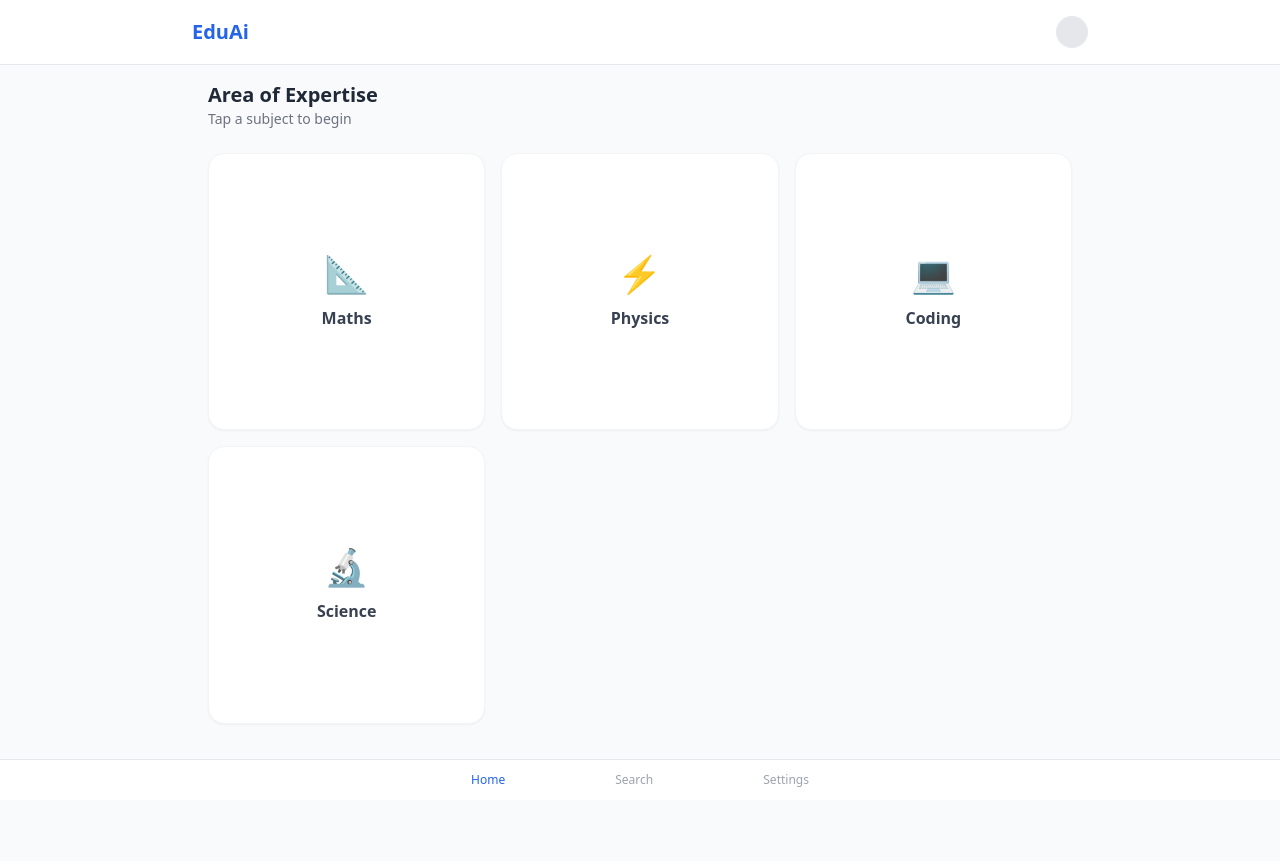
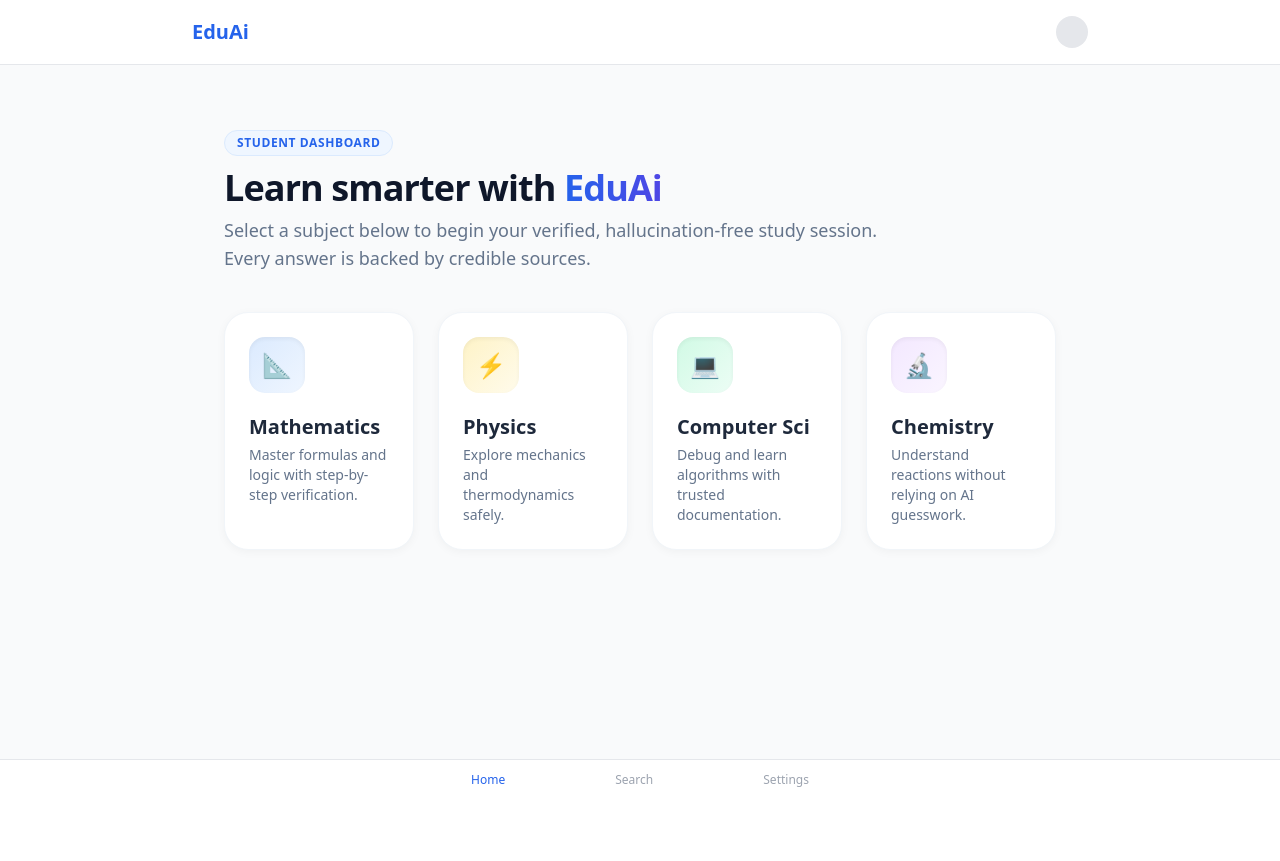
Before and after one commit to azwadsultan-lab/Hackathon, a Django app: page / in a window 1280 px wide. After the commit the page ends 787 px from the top, so only its background shows below. Run offline with Django 5.2, Linux system fonts and the light colour scheme; some libraries are stand-ins or nearby versions.

Commit message:
Added premium dashboard UI and subject detail page

```diff
--- a/eduai/myapp/templates/home.html
+++ b/eduai/myapp/templates/home.html
@@ -1,32 +1,66 @@
 {% extends 'base.html' %}
 
 {% block content %}
-<div class="mb-6">
-    <h2 class="text-xl font-bold text-gray-800">Area of Expertise</h2>
-    <p class="text-sm text-gray-500">Tap a subject to begin</p>
-</div>
+<div class="max-w-5xl mx-auto px-4 py-8 md:py-12 pb-24">
 
-<div class="grid grid-cols-2 sm:grid-cols-3 gap-4 pb-20">
+    <div class="mb-10">
+        <span class="inline-block py-1 px-3 rounded-full bg-blue-50 border border-blue-100 text-blue-600 text-xs font-bold tracking-wider uppercase mb-3">
+            Student Dashboard
+        </span>
+        <h2 class="text-3xl md:text-4xl font-extrabold text-slate-900 tracking-tight mb-2">
+            Learn smarter with <span class="text-transparent bg-clip-text bg-gradient-to-r from-blue-600 to-indigo-600">EduAi</span>
+        </h2>
+        <p class="text-slate-500 max-w-2xl text-lg">
+            Select a subject below to begin your verified, hallucination-free study session. Every answer is backed by credible sources.
+        </p>
+    </div>
 
-    <a href="#" class="aspect-square bg-white shadow-sm rounded-2xl flex flex-col items-center justify-center border border-gray-100 hover:border-blue-500 hover:shadow-md transition-all group cursor-pointer">
-        <div class="text-4xl mb-3 group-hover:scale-110 transition-transform">📐</div>
-        <span class="font-bold text-gray-700">Maths</span>
-    </a>
+    <div class="grid grid-cols-1 sm:grid-cols-2 lg:grid-cols-4 gap-6">
 
-    <a href="#" class="aspect-square bg-white shadow-sm rounded-2xl flex flex-col items-center justify-center border border-gray-100 hover:border-blue-500 hover:shadow-md transition-all group cursor-pointer">
-        <div class="text-4xl mb-3 group-hover:scale-110 transition-transform">⚡</div>
-        <span class="font-bold text-gray-700">Physics</span>
-    </a>
+        <a href="/subject/" class="relative flex flex-col items-start p-6 bg-white rounded-3xl shadow-[0_2px_10px_rgb(0,0,0,0.04)] hover:shadow-[0_20px_40px_rgb(0,0,0,0.08)] border border-slate-100 hover:border-blue-200 transition-all duration-300 hover:-translate-y-1 group overflow-hidden cursor-pointer">
+            <div class="absolute -top-10 -right-10 w-32 h-32 bg-blue-50 rounded-full opacity-0 group-hover:opacity-100 group-hover:scale-150 transition-all duration-500 ease-in-out"></div>
 
-    <a href="#" class="aspect-square bg-white shadow-sm rounded-2xl flex flex-col items-center justify-center border border-gray-100 hover:border-blue-500 hover:shadow-md transition-all group cursor-pointer">
-        <div class="text-4xl mb-3 group-hover:scale-110 transition-transform">💻</div>
-        <span class="font-bold text-gray-700">Coding</span>
-    </a>
+            <div class="relative w-14 h-14 bg-gradient-to-br from-blue-100 to-blue-50 rounded-2xl flex items-center justify-center shadow-inner mb-5 group-hover:-rotate-6 group-hover:scale-110 transition-transform duration-300">
+                <span class="text-2xl">📐</span>
+            </div>
 
-    <a href="#" class="aspect-square bg-white shadow-sm rounded-2xl flex flex-col items-center justify-center border border-gray-100 hover:border-blue-500 hover:shadow-md transition-all group cursor-pointer">
-        <div class="text-4xl mb-3 group-hover:scale-110 transition-transform">🔬</div>
-        <span class="font-bold text-gray-700">Science</span>
-    </a>
+            <h3 class="font-bold text-slate-800 text-xl mb-1 relative z-10">Mathematics</h3>
+            <p class="text-sm text-slate-500 relative z-10">Master formulas and logic with step-by-step verification.</p>
+        </a>
 
+        <a href="/subject/" class="relative flex flex-col items-start p-6 bg-white rounded-3xl shadow-[0_2px_10px_rgb(0,0,0,0.04)] hover:shadow-[0_20px_40px_rgb(0,0,0,0.08)] border border-slate-100 hover:border-amber-200 transition-all duration-300 hover:-translate-y-1 group overflow-hidden cursor-pointer">
+            <div class="absolute -top-10 -right-10 w-32 h-32 bg-amber-50 rounded-full opacity-0 group-hover:opacity-100 group-hover:scale-150 transition-all duration-500 ease-in-out"></div>
+
+            <div class="relative w-14 h-14 bg-gradient-to-br from-amber-100 to-amber-50 rounded-2xl flex items-center justify-center shadow-inner mb-5 group-hover:-rotate-6 group-hover:scale-110 transition-transform duration-300">
+                <span class="text-2xl">⚡</span>
+            </div>
+
+            <h3 class="font-bold text-slate-800 text-xl mb-1 relative z-10">Physics</h3>
+            <p class="text-sm text-slate-500 relative z-10">Explore mechanics and thermodynamics safely.</p>
+        </a>
+
+        <a href="/subject/" class="relative flex flex-col items-start p-6 bg-white rounded-3xl shadow-[0_2px_10px_rgb(0,0,0,0.04)] hover:shadow-[0_20px_40px_rgb(0,0,0,0.08)] border border-slate-100 hover:border-emerald-200 transition-all duration-300 hover:-translate-y-1 group overflow-hidden cursor-pointer">
+            <div class="absolute -top-10 -right-10 w-32 h-32 bg-emerald-50 rounded-full opacity-0 group-hover:opacity-100 group-hover:scale-150 transition-all duration-500 ease-in-out"></div>
+
+            <div class="relative w-14 h-14 bg-gradient-to-br from-emerald-100 to-emerald-50 rounded-2xl flex items-center justify-center shadow-inner mb-5 group-hover:-rotate-6 group-hover:scale-110 transition-transform duration-300">
+                <span class="text-2xl">💻</span>
+            </div>
+
+            <h3 class="font-bold text-slate-800 text-xl mb-1 relative z-10">Computer Sci</h3>
+            <p class="text-sm text-slate-500 relative z-10">Debug and learn algorithms with trusted documentation.</p>
+        </a>
+
+        <a href="/subject/" class="relative flex flex-col items-start p-6 bg-white rounded-3xl shadow-[0_2px_10px_rgb(0,0,0,0.04)] hover:shadow-[0_20px_40px_rgb(0,0,0,0.08)] border border-slate-100 hover:border-purple-200 transition-all duration-300 hover:-translate-y-1 group overflow-hidden cursor-pointer">
+            <div class="absolute -top-10 -right-10 w-32 h-32 bg-purple-50 rounded-full opacity-0 group-hover:opacity-100 group-hover:scale-150 transition-all duration-500 ease-in-out"></div>
+
+            <div class="relative w-14 h-14 bg-gradient-to-br from-purple-100 to-purple-50 rounded-2xl flex items-center justify-center shadow-inner mb-5 group-hover:-rotate-6 group-hover:scale-110 transition-transform duration-300">
+                <span class="text-2xl">🔬</span>
+            </div>
+
+            <h3 class="font-bold text-slate-800 text-xl mb-1 relative z-10">Chemistry</h3>
+            <p class="text-sm text-slate-500 relative z-10">Understand reactions without relying on AI guesswork.</p>
+        </a>
+
+    </div>
 </div>
 {% endblock %}
```
Also changed, not shown: eduai/myapp/templates/subject_detail.html (added, +50 -0 lines).
